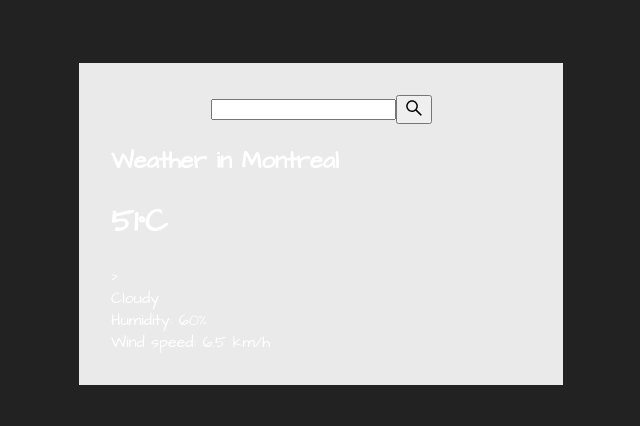
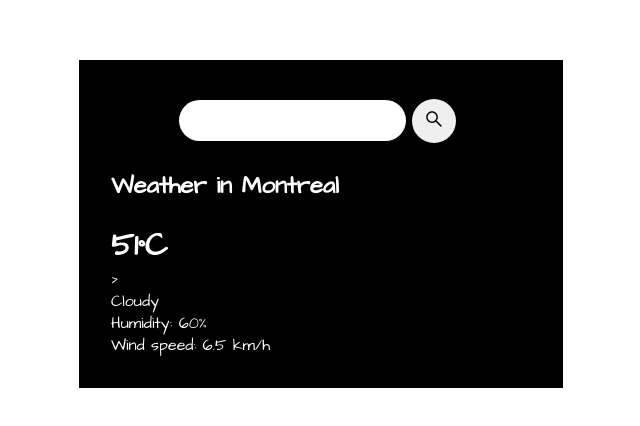
Before and after one commit to KevinH1227/Weather-app, a plain HTML site: page index.html in a window 1280 px wide. Shown: the part 176-602 px from the top of the page, without its empty margins (319-959 px from the left). Drawn offline with Linux system fonts and the light colour scheme; no server answers.

Commit message:
Added CSS to search bar, button and h1

```diff
--- a/css/style.css
+++ b/css/style.css
@@ -4,12 +4,12 @@ body {
   align-items: center;
   height: 100vh;
   margin: 0;
-  background: #222;
+  background: white;
   font-family: 'Architects Daughter', cursive;
 }
 
 .card {
-  background: #eaeaea;
+  background: black;
   color: white;
   padding: 2em;
   width: 100%;
@@ -22,3 +22,32 @@ body {
   align-items: center;
   justify-content: center;
 }
+
+button {
+  margin: 0.5em;
+  border-radius: 50%;
+  border: none;
+  height: 44px;
+  width: 44px;
+  color: black;
+  cursor: pointer;
+  transition: 0.2s ease-in-out;
+}
+
+button:hover {
+  background: grey;
+}
+
+input.search-bar {
+  border: none;
+  outline: none;
+  padding: 0.5em 1em;
+  border-radius: 24px;
+  color: black;
+  font-family: inherit;
+  font-size: 105%;
+}
+
+h1.temp {
+  margin: 0;
+}
```
